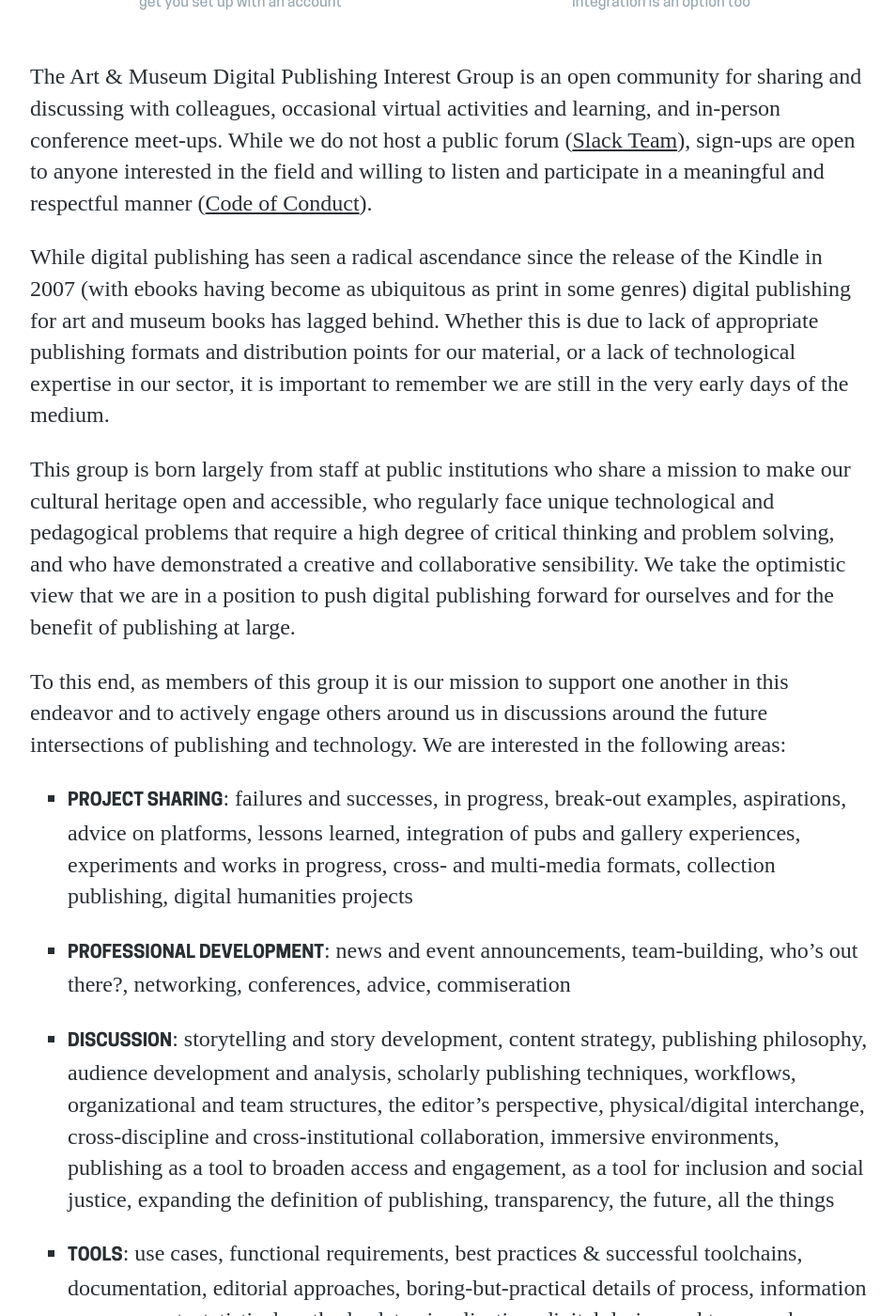
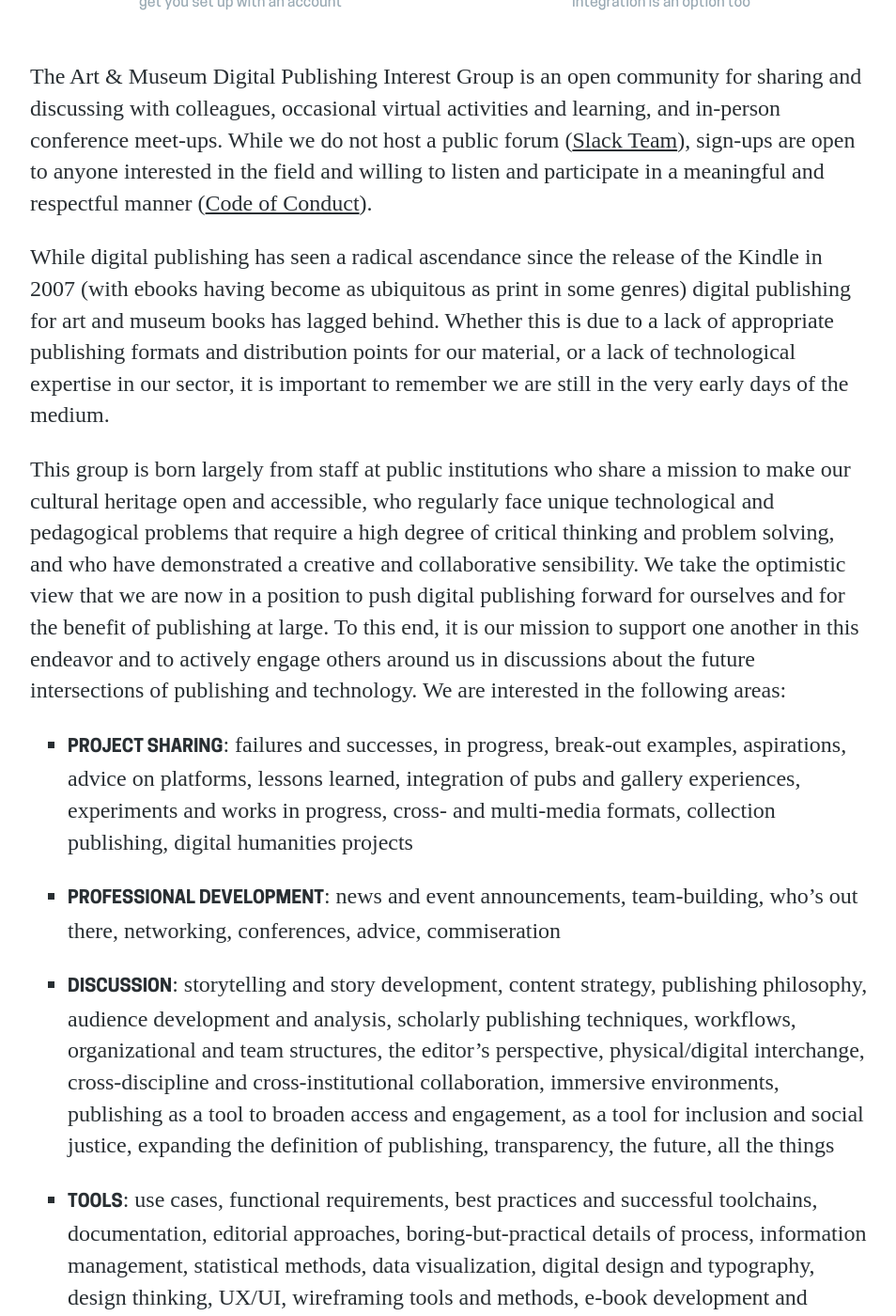
Before and after one commit to digpublishing/digpublishing.github.io, a Jekyll site: the page built from index.html, in a window 1280 px wide and 1400 px high, scrolled down 396 px. Shown: the whole window at 94% size, without its empty margins (160-1114 px from the left). Built offline with Jekyll 4.4.1, drawn with Linux system fonts in a browser that asks for light colours; some of the changed text lies outside the part shown.

Commit message:
Minor edits to mission statement

```diff
--- a/mission-statement.md
+++ b/mission-statement.md
@@ -1,12 +1,10 @@
-The Art & Museum Digital Publishing Interest Group  is an open community for sharing and discussing with colleagues, occasional virtual activities and learning, and in-person conference meet-ups. While we do not host a public forum ([Slack Team](slack.html)), sign-ups are open to anyone interested in the field and willing to listen and participate in a meaningful and respectful manner ([Code of Conduct](code-of-conduct.html)).
+The Art & Museum Digital Publishing Interest Group is an open community for sharing and discussing with colleagues, occasional virtual activities and learning, and in-person conference meet-ups. While we do not host a public forum ([Slack Team](slack.html)), sign-ups are open to anyone interested in the field and willing to listen and participate in a meaningful and respectful manner ([Code of Conduct](code-of-conduct.html)).
 
-While digital publishing has seen a radical ascendance since the release of the Kindle in 2007 (with ebooks having become as ubiquitous as print in some genres) digital publishing for art and museum books has lagged behind. Whether this is due to lack of appropriate publishing formats and distribution points for our material, or a lack of technological expertise in our sector, it is important to remember we are still in the very early days of the medium.
+While digital publishing has seen a radical ascendance since the release of the Kindle in 2007 (with ebooks having become as ubiquitous as print in some genres) digital publishing for art and museum books has lagged behind. Whether this is due to a lack of appropriate publishing formats and distribution points for our material, or a lack of technological expertise in our sector, it is important to remember we are still in the very early days of the medium.
 
-This group is born largely from staff at public institutions who share a mission to make our cultural heritage open and accessible, who regularly face unique technological and pedagogical problems that require a high degree of critical thinking and problem solving, and who have demonstrated a creative and collaborative sensibility. We take the optimistic view that we are in a position to push digital publishing forward for ourselves and for the benefit of publishing at large.
-
-To this end, as members of this group it is our mission to support one another in this endeavor and to actively engage others around us in discussions around the future intersections of publishing and technology. We are interested in the following areas:
+This group is born largely from staff at public institutions who share a mission to make our cultural heritage open and accessible, who regularly face unique technological and pedagogical problems that require a high degree of critical thinking and problem solving, and who have demonstrated a creative and collaborative sensibility. We take the optimistic view that we are now in a position to push digital publishing forward for ourselves and for the benefit of publishing at large. To this end, it is our mission to support one another in this endeavor and to actively engage others around us in discussions about the future intersections of publishing and technology. We are interested in the following areas:
 
 - **Project Sharing**: failures and successes, in progress, break-out examples, aspirations, advice on platforms, lessons learned, integration of pubs and gallery experiences, experiments and works in progress, cross- and multi-media formats, collection publishing, digital humanities projects
-- **Professional Development**: news and event announcements, team-building, who's out there?, networking, conferences, advice, commiseration
+- **Professional Development**: news and event announcements, team-building, who's out there, networking, conferences, advice, commiseration
 - **Discussion**: storytelling and story development, content strategy, publishing philosophy, audience development and analysis, scholarly publishing techniques, workflows, organizational and team structures, the editor's perspective, physical/digital interchange, cross-discipline and cross-institutional collaboration, immersive environments, publishing as a tool to broaden access and engagement, as a tool for inclusion and social justice, expanding the definition of publishing, transparency, the future, all the things
-- **Tools**: use cases, functional requirements, best practices & successful toolchains, documentation, editorial approaches, boring-but-practical details of process, information management, statistical methods, data visualization, digital design and typography, design thinking, UX/UI, wireframing tools and methods, e-book development and production. distribution, web development (html, css, js), open source, CMSs, GitHub, web frameworks, LOD, VR
+- **Tools**: use cases, functional requirements, best practices and successful toolchains, documentation, editorial approaches, boring-but-practical details of process, information management, statistical methods, data visualization, digital design and typography, design thinking, UX/UI, wireframing tools and methods, e-book development and production. distribution, web development (html, css, js), open source, CMSs, GitHub, web frameworks, LOD, VR
```
